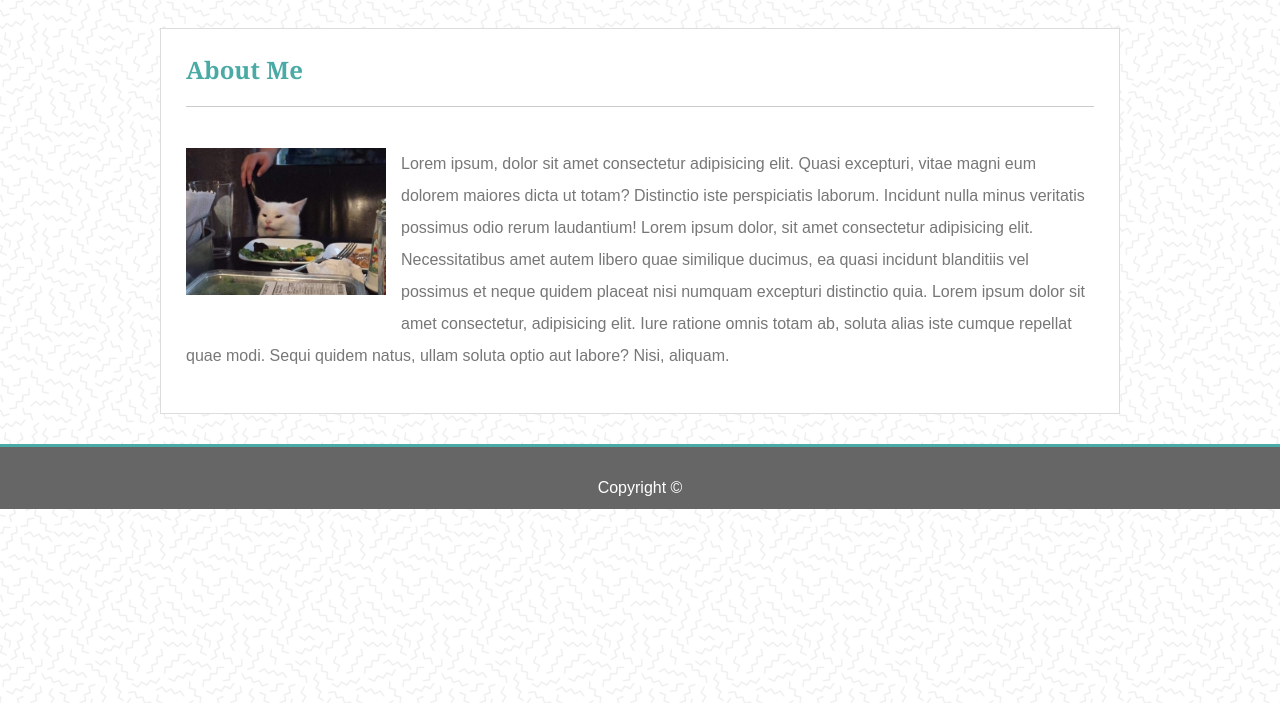
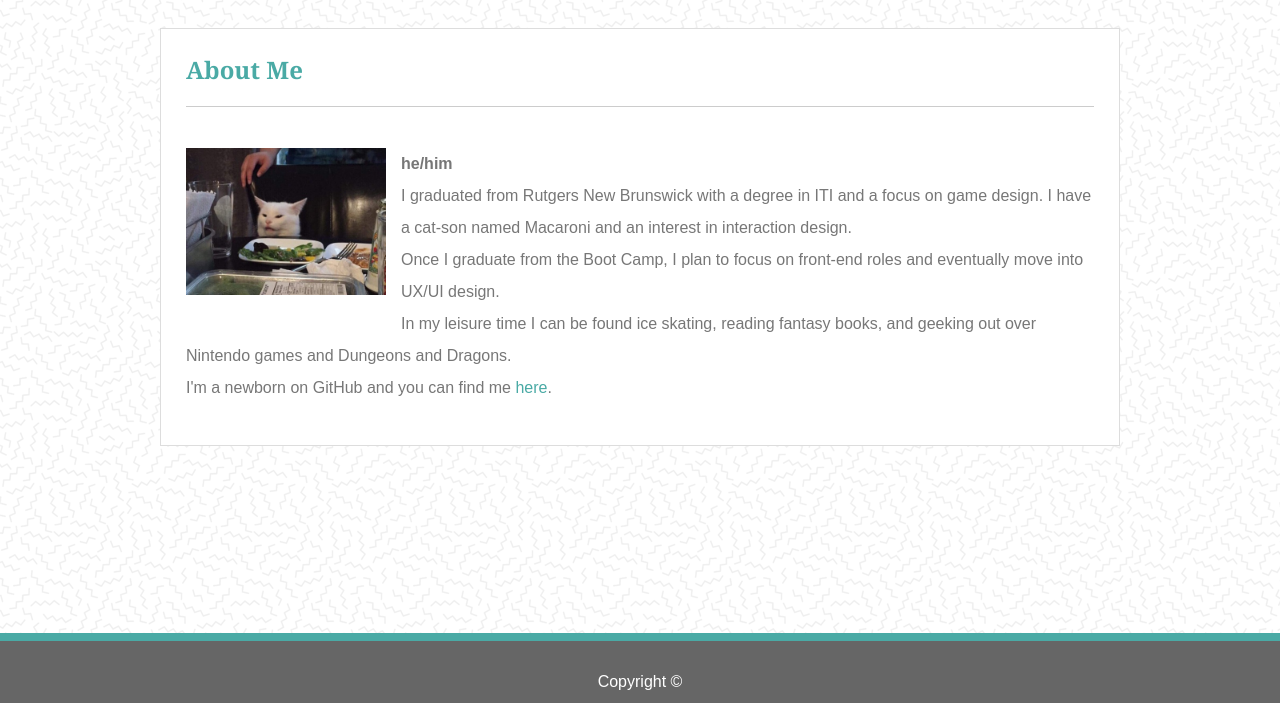
Before and after one commit to chenallee/portfolio, a plain HTML site: page index.html in a window 1280 px wide. Shown: the part 97-800 px from the top of the page. Drawn offline with Linux system fonts and the light colour scheme.

Commit message:
fixed footer

```diff
--- a/assets/css/style.css
+++ b/assets/css/style.css
@@ -3,28 +3,48 @@
 }
 
 body {
-    display: block;
+    /* height: 100%; */
+    display: flex;
+    flex-direction: column;
+    min-height: 100vh;
     font-family: Arial, 'Helvetica Neue', Helvetica, sans-serif;
     color: #777777;
     background-image: url("../images/memphis-mini.png");
     margin: 0;
     line-height: 2rem;
+
 }
 
+/* .flex-wrapper {
+    flex: 1 0 auto;
+} */
+
 header{
-    display: block;
+    /* display: block; */
     background-color: #ffffff;
     border: 1px solid #cccccc;
 }
 
-footer{
-    display: block;
+.footer{
+    /* flex-shrink: 0; */
+    /* margin: top auto; */
+    /* margin-top: auto; */
+    /* display: block; */
+    /* bottom: 0; */
+    /* position: sticky; */
+
     padding: 25px 0px 5px 0px;
     background-color: #666666;
     color: #ffffff;
-    margin: 0;
     text-align: center;
-    border-top: 3px solid #4aaaa5;
+    width: 100%;
+    margin-top: auto;
+    border-top: 8px solid #4aaaa5;
+    /* bottom: 0; */
+}
+
+.bold-text{
+    font-weight: bold;
 }
 
 h1, h3 {
@@ -46,7 +66,10 @@ h1, h2, h3 {
 
 a {
     text-decoration: none;
+    color: #4aaaa5;
 }
+
+
 
 .nav-links a {
     color: #777777;
@@ -56,6 +79,10 @@ a {
 
 .nav-links a:last-child {
     border-right: none;
+}
+
+.nav-links a:hover{
+    color: white;
 }
 
 textarea {
@@ -103,7 +130,7 @@ input.form-field {
 }
 
 .content{
-    height: 90%;
+    /* height: 90%; */
     border: 1px solid #dddddd;
     background-color: #ffffff;
     padding: 25px;
@@ -126,7 +153,7 @@ input.form-field {
 .flex-item{
     margin: 15px 30px 15px 0;
     height: 250px;
-    width: 275px;
+    width: 35%;
     position: relative;
     background-position: bottom;
 }
--- a/index.html
+++ b/index.html
@@ -11,6 +11,7 @@
 </head>
 
 <body>
+    <!-- <div class="flex-wrapper"> -->
         <!-- Header -->
         <!-- this module can be reused across the other pages -->
         <header class="header">
@@ -36,20 +37,21 @@
 
                 <p class="about-section">
                     <img src="assets/images/lee.jpg" alt="" class="about-pic" />
-                Lorem ipsum, dolor sit amet consectetur adipisicing elit. Quasi excepturi, vitae magni eum dolorem
-                maiores
-                dicta ut totam? Distinctio iste perspiciatis laborum. Incidunt nulla minus veritatis possimus odio rerum
-                laudantium!
-                Lorem ipsum dolor, sit amet consectetur adipisicing elit. Necessitatibus amet autem libero quae
-                similique
-                ducimus, ea quasi incidunt blanditiis vel possimus et neque quidem placeat nisi numquam excepturi
-                distinctio
-                quia.
-                Lorem ipsum dolor sit amet consectetur, adipisicing elit. Iure ratione omnis totam ab, soluta alias iste
-                cumque repellat quae modi. Sequi quidem natus, ullam soluta optio aut labore? Nisi, aliquam.
+                    <span class="bold-text">he/him</span>
+                    <br>
+                    I graduated from Rutgers New Brunswick with a degree in ITI and a focus on game design. I have a cat-son named Macaroni and an interest in interaction design.
+                    <br>
+                    Once I graduate from the Boot Camp, I plan to focus on front-end roles and eventually move into UX/UI design.
+                    <br>
+                    In my leisure time I can be found ice skating, reading fantasy books, and geeking out over Nintendo games and Dungeons and Dragons.
+                    <br>
+                    I'm a newborn on GitHub and you can find me <a href="https://github.com/chenallee" target="_blank">here</a>.
                 </p>
             </div>
         </div>
+
+    <!-- </div> -->
+
 
     <!-- Footer -->
     <!-- this module can be reused across the other pages -->
```
Lines whose indentation alone changed are shown as unchanged.
